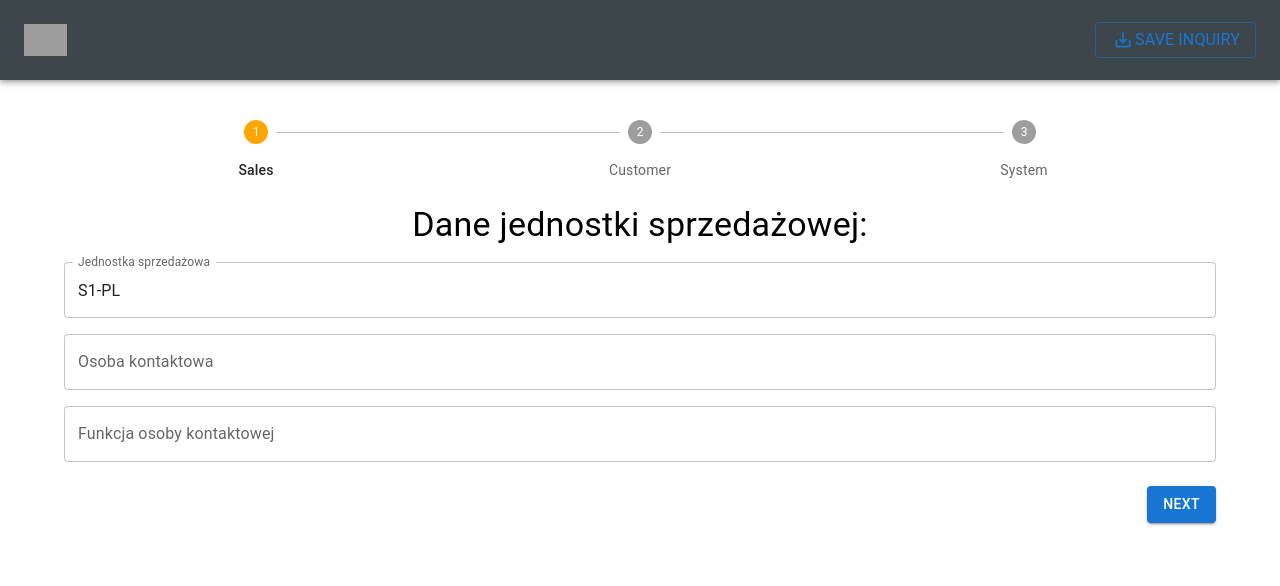
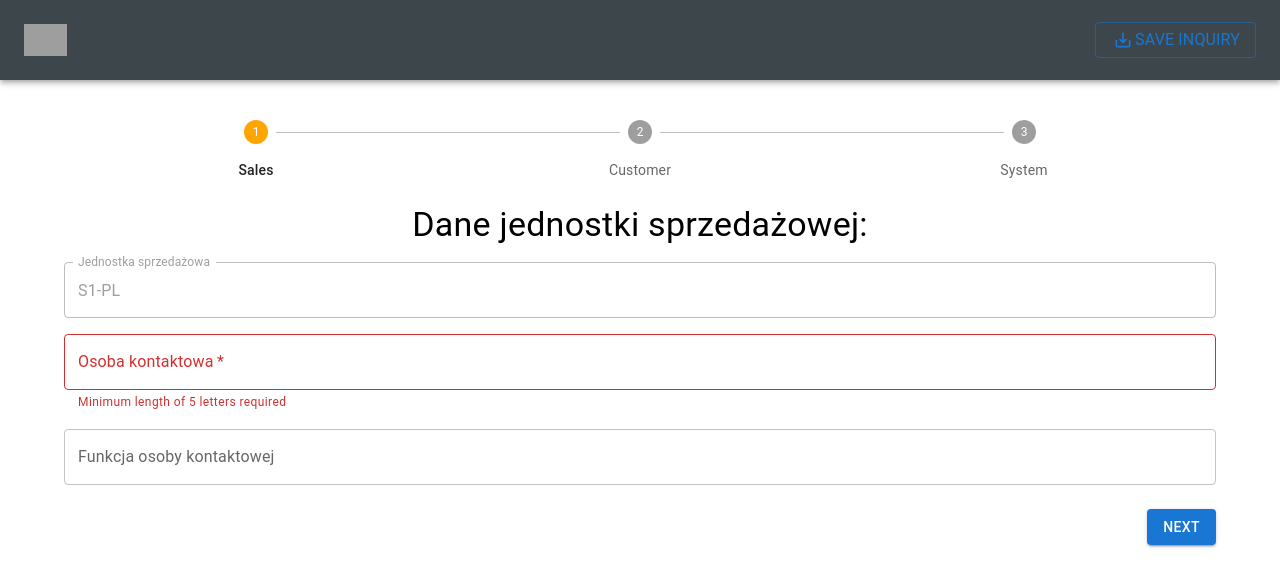
Before and after one commit to finestedm/AGV-Inquiry-sheet, a React (Create React App) app: page / in a window 1280 px wide. Shown: the top 586 px of the page. Built offline with nearby package versions, Linux system fonts and the light colour scheme; grey boxes are pictures that could not be loaded.

Commit message:
example helpertext added

```diff
--- a/src/components/Form.tsx
+++ b/src/components/Form.tsx
@@ -109,6 +109,7 @@
                   <Typography variant="h4">Dane jednostki sprzedażowej:</Typography>
                   <TextField
                     fullWidth
+                    disabled
                     label='Jednostka sprzedażowa'
                     name="sales.salesUnit"
                     value={formData.sales.salesUnit}
@@ -119,7 +120,11 @@
                     name="sales.contactPerson"
                     value={formData.sales.contactPerson}
                     onChange={(e) => handleInputMethod('sales', 'contactPerson', e.target.value)}
+                    required
+                    error={formData.sales.contactPerson.length < 5}
+                    helperText={formData.sales.contactPerson.length < 5 ? 'Minimum length of 5 letters required' : ''}
                   />
+
                   <TextField
                     label='Funkcja osoby kontaktowej'
                     name="sales.contactPersonRole"
```
